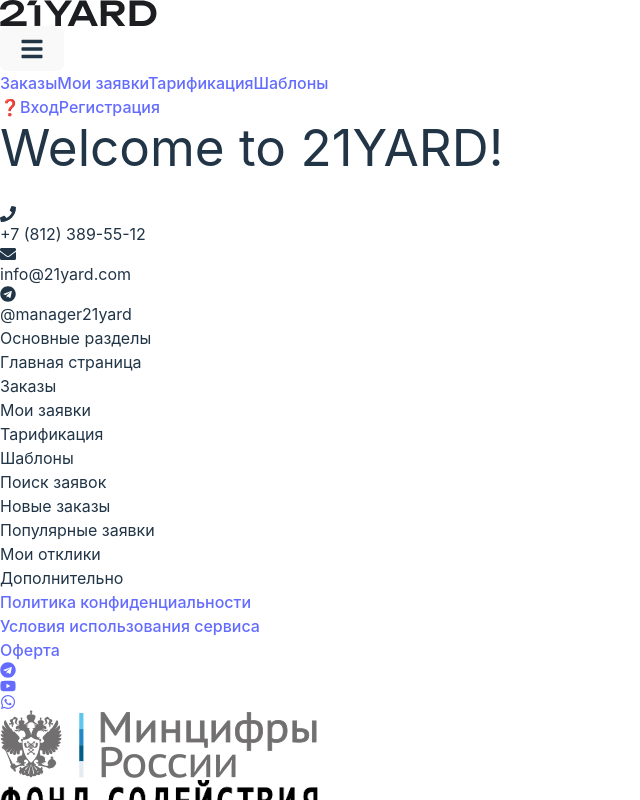
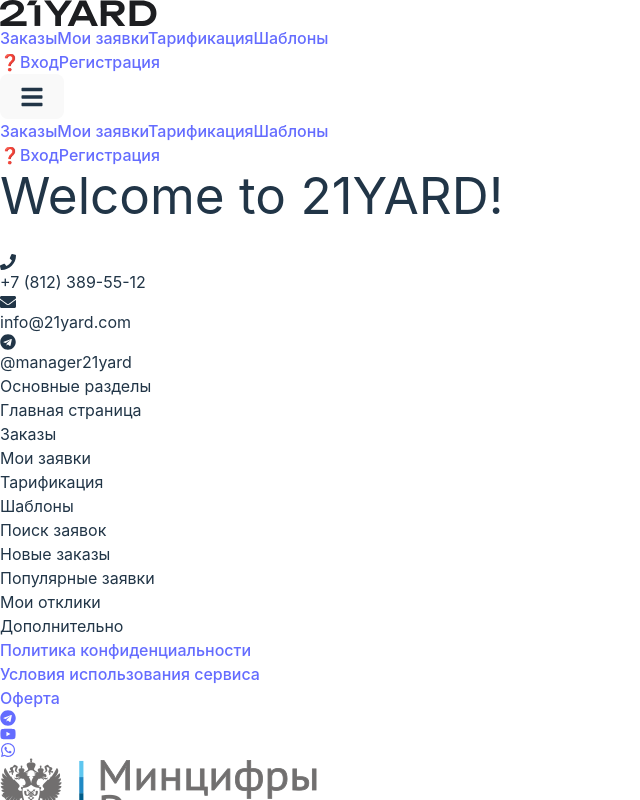
Before and after one commit to Nirmaljoey/fastapi, a React (Vite) app: page / in a window 1280 px wide. Shown: the top 800 px of the page, without its empty margins (0-640 px from the left). Built offline with nearby package versions, Linux system fonts and the light colour scheme.

Commit message:
Update Navbar.tsx

```diff
--- a/src/components/Navbar.tsx
+++ b/src/components/Navbar.tsx
@@ -34,51 +34,125 @@
   }, []);
 
   return (
-    <nav className="w-full flex flex-col md:flex-row justify-between items-center px-4 md:px-10 py-4 bg-white shadow-md">
-      {/* Logo */}
-      <div className="flex justify-between items-center w-full md:w-auto">
-        <Link to="/" className="text-2xl font-bold text-black">
-          <img src={logo} alt="21YARD Logo" className="h-8 md:h-4" /> {/* Larger logo on mobile */}
-        </Link>
-        {/* Hamburger menu for mobile */}
-        <button
-          onClick={() => setIsMobileMenuOpen(!isMobileMenuOpen)}
-          className="md:hidden p-2 text-gray-700 focus:outline-none"
-          aria-label="Toggle menu"
-        >
-          {isMobileMenuOpen ? <FaTimes size={24} /> : <FaBars size={24} />}
-        </button>
+    <nav className="w-full flex justify-between items-center px-10 py-4 bg-white shadow-md">
+      {/* Logo - Restored to original desktop layout */}
+      <Link to="/" className="text-2xl font-bold text-black">
+        <img src={logo} alt="21YARD Logo" className="h-4" /> {/* Original size for desktop */}
+      </Link>
+
+      {/* Navigation Links - Restored to original desktop layout */}
+      <div className="flex gap-10">
+        <Link to="/" className="text-black hover:text-gray-600">Заказы</Link>
+        <Link to="/personal-account/profile/" className="text-black hover:text-gray-600">Мои заявки</Link>
+        <Link to="/" className="text-black hover:text-gray-600">Тарификация</Link>
+        <Link to="/" className="text-black hover:text-gray-600">Шаблоны</Link>
       </div>
 
-      {/* Navigation links and auth buttons - hidden on mobile, shown on desktop */}
+      {/* Auth Section - Restored to original desktop layout */}
+      <div className="flex gap-8 items-center">
+        {isAuthenticated ? (
+          <>
+            <Link to="/personal-account/applications/create">
+              <button className="bg-yellow-400 text-black px-5 py-2 rounded-2xl hover:bg-yellow-300">
+                Создать заявку
+              </button>
+            </Link>
+
+            <div className="relative" ref={dropdownRef}>
+              <button
+                onClick={() => setShowDropdown((prev) => !prev)}
+                className="flex items-center focus:outline-none bg-transparent"
+              >
+                <FaUserCircle size={30} className="text-gray-700 hover:text-yellow-300" />
+              </button>
+              {showDropdown && (
+                <div className="absolute right-0 mt-2 w-60 bg-white shadow-lg rounded-lg z-50">
+                  <div className="p-4 border-b">
+                    <p className="font-semibold text-lg text-black">{user?.name || 'User'}</p>
+                    <p className="text-sm text-gray-600">{user?.email || ''}</p>
+                  </div>
+                  <Link to="/personal-account/profile" className="block px-4 py-2 hover:bg-gray-100 text-black">
+                    Мой профиль
+                  </Link>
+                  <Link to="/companies" className="block px-4 py-2 hover:bg-gray-100 text-black">
+                    Мои компании
+                  </Link>
+                  <Link to="/requests" className="block px-4 py-2 hover:bg-gray-100 text-black">
+                    Работа с заявками
+                  </Link>
+                  <Link to="/settings" className="block px-4 py-2 hover:bg-gray-100 text-black">
+                    Настройки
+                  </Link>
+                  <button
+                    onClick={handleLogout}
+                    className="block w-full bg-transparent px-4 py-2 text-left text-black hover:bg-red-500 hover:text-white"
+                  >
+                    Выйти
+                  </button>
+                </div>
+              )}
+            </div>
+          </>
+        ) : (
+          <>
+            <a
+              href="https://t.me/manager21yard"
+              target="_blank"
+              rel="noopener noreferrer"
+              className="text-black hover:text-gray-600"
+            >
+              ❓
+            </a>
+            <Link to="/login" className="px-5 py-2 border border-gray-400 rounded-2xl hover:bg-gray-200">
+              Вход
+            </Link>
+            <Link to="/register" className="px-5 py-2 bg-yellow-400 text-black rounded-2xl hover:bg-yellow-300">
+              Регистрация
+            </Link>
+          </>
+        )}
+      </div>
+
+      {/* Mobile Hamburger Menu - Hidden on desktop, shown on mobile */}
+      <button
+        onClick={() => setIsMobileMenuOpen(!isMobileMenuOpen)}
+        className="md:hidden p-2 text-gray-700 focus:outline-none absolute right-4 top-4"
+        aria-label="Toggle menu"
+      >
+        {isMobileMenuOpen ? <FaTimes size={24} /> : <FaBars size={24} />}
+      </button>
+
+      {/* Mobile Menu - Hidden on desktop, shown when hamburger is clicked */}
       <div
         ref={menuRef}
         className={`${
-          isMobileMenuOpen ? 'flex flex-col items-center bg-white shadow-md p-4 absolute top-16 left-0 w-full z-50' : 'hidden'
-        } md:flex md:flex-row md:gap-10 md:items-center md:relative md:top-0 md:left-0 md:w-auto md:p-0 md:shadow-none`}
+          isMobileMenuOpen
+            ? 'fixed top-16 left-0 w-full bg-white shadow-md p-4 z-50 flex flex-col items-center'
+            : 'hidden'
+        } md:hidden`}
       >
-        {/* Navigation Links */}
-        <div className="flex flex-col md:flex-row md:gap-10 mb-4 md:mb-0">
-          <Link to="/" className="text-black hover:text-gray-600 py-2 md:py-0">Заказы</Link>
-          <Link to="/personal-account/profile/" className="text-black hover:text-gray-600 py-2 md:py-0">Мои заявки</Link>
-          <Link to="/" className="text-black hover:text-gray-600 py-2 md:py-0">Тарификация</Link>
-          <Link to="/" className="text-black hover:text-gray-600 py-2 md:py-0">Шаблоны</Link>
+        {/* Navigation Links for Mobile */}
+        <div className="flex flex-col items-center w-full mb-4">
+          <Link to="/" className="text-black hover:text-gray-600 py-2 w-full text-center">Заказы</Link>
+          <Link to="/personal-account/profile/" className="text-black hover:text-gray-600 py-2 w-full text-center">Мои заявки</Link>
+          <Link to="/" className="text-black hover:text-gray-600 py-2 w-full text-center">Тарификация</Link>
+          <Link to="/" className="text-black hover:text-gray-600 py-2 w-full text-center">Шаблоны</Link>
         </div>
 
-        {/* Auth Section */}
-        <div className="flex gap-4 items-center mt-4 md:mt-0">
+        {/* Auth Section for Mobile */}
+        <div className="flex flex-col items-center gap-4 w-full">
           {isAuthenticated ? (
             <>
               <Link to="/personal-account/applications/create">
-                <button className="bg-yellow-400 text-black px-4 py-2 rounded-2xl hover:bg-yellow-300 md:px-5 md:py-2">
+                <button className="bg-yellow-400 text-black px-5 py-2 rounded-2xl hover:bg-yellow-300 w-full">
                   Создать заявку
                 </button>
               </Link>
 
-              <div className="relative" ref={dropdownRef}>
+              <div className="relative w-full" ref={dropdownRef}>
                 <button
                   onClick={() => setShowDropdown((prev) => !prev)}
-                  className="flex items-center focus:outline-none bg-transparent"
+                  className="flex items-center justify-center w-full focus:outline-none bg-transparent"
                 >
                   <FaUserCircle size={30} className="text-gray-700 hover:text-yellow-300" />
                 </button>
@@ -116,14 +190,14 @@
                 href="https://t.me/manager21yard"
                 target="_blank"
                 rel="noopener noreferrer"
-                className="text-black hover:text-gray-600"
+                className="text-black hover:text-gray-600 py-2"
               >
                 ❓
               </a>
-              <Link to="/login" className="px-4 py-2 border border-gray-400 rounded-2xl hover:bg-gray-200">
+              <Link to="/login" className="px-5 py-2 border border-gray-400 rounded-2xl hover:bg-gray-200 w-full text-center">
                 Вход
               </Link>
-              <Link to="/register" className="px-4 py-2 bg-yellow-400 text-black rounded-2xl hover:bg-yellow-300">
+              <Link to="/register" className="px-5 py-2 bg-yellow-400 text-black rounded-2xl hover:bg-yellow-300 w-full text-center">
                 Регистрация
               </Link>
             </>
```
